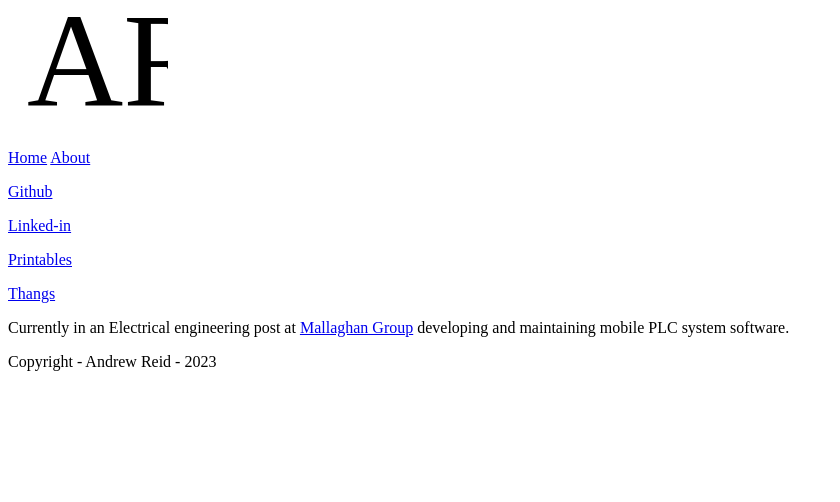
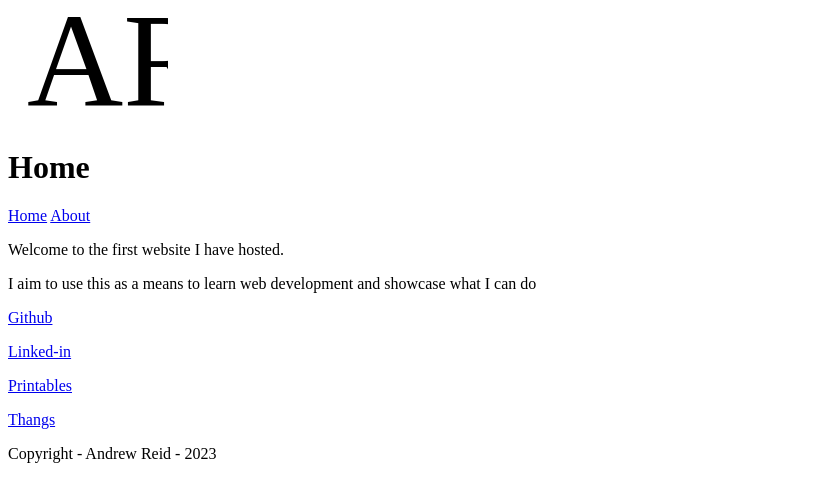
Before and after one commit to andyrobreid/portfolio, a SvelteKit app: page / in a window 1280 px wide. Shown: the top 502 px of the page, without its empty margins (0-840 px from the left). Built offline with nearby package versions, Linux system fonts and the light colour scheme.

Commit message:
Added Dynamic Title

```diff
--- /dev/null
+++ b/src/lib/title.js
@@ -0,0 +1,3 @@
+import { writable } from "svelte/store";
+
+export default writable('default')
--- a/src/routes/+layout.svelte
+++ b/src/routes/+layout.svelte
@@ -1,9 +1,10 @@
 <script>
 	import Footer from "$lib/Footer.svelte";
     import Header from "$lib/Header.svelte";
+    import Title from "$lib/title";
 </script>
 
-<Header/>
+<Header title={$Title}/>
 
 <slot></slot>
 
--- a/src/routes/+page.svelte
+++ b/src/routes/+page.svelte
@@ -1,10 +1,11 @@
 <script>
 	import Links from "$lib/Links.svelte";
+    import title from "$lib/title";
 
-    let title = 'Andrew Reid - Portfolio'
+    $title = 'Home'
 </script>
 
+<p>Welcome to the first website I have hosted.</p>
+<p>I aim to use this as a means to learn web development and showcase what I can do</p>
 
 <Links/>
-
-<p>Currently in an Electrical engineering post at <a href="https://mallaghangse.com/">Mallaghan Group</a> developing and maintaining mobile PLC system software.</p>
--- a/src/routes/about/+page.svelte
+++ b/src/routes/about/+page.svelte
@@ -1 +1,6 @@
+<script>
+	import title from "$lib/title";
+
+    $title = 'About'
+</script>
 <p>Currently in an Electrical engineering post at <a href="https://mallaghangse.com/">Mallaghan Group</a> developing and maintaining mobile PLC system software.</p>
```
